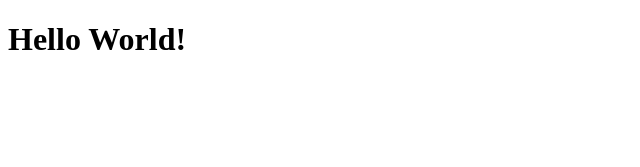
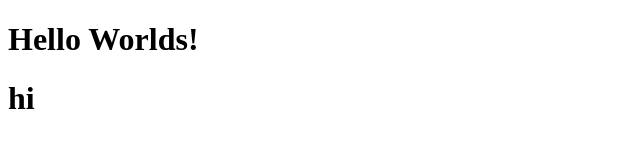
Before and after one commit to aravindkrishna2008/the-better-calendar, a Next.js app in the folder client/: page / in a window 1280 px wide. Shown: the top 167 px of the page, without its empty margins (0-640 px from the left). Built offline with nearby package versions, Linux system fonts and the light colour scheme.

Commit message:
live share not working

```diff
--- a/client/app/page.tsx
+++ b/client/app/page.tsx
@@ -1,11 +1,13 @@
 import Head from "next/head";
 import Image from "next/image";
 import styles from "../styles/Home.module.css";
+import Calendar from "../components/calendar";
 
 export default function HomePage() {
   return (
     <div>
-      <h1>Hello World!</h1>
+      <Calendar />
+      <h1>hi</h1>
     </div>
   );
 }
--- /dev/null
+++ b/client/components/calendar.tsx
@@ -0,0 +1,7 @@
+export default function Calendar() {
+  return (
+    <div>
+      <h1>Hello Worlds!</h1>
+    </div>
+  );
+}
```
Also changed, not shown: client/app/notes/page.tsx (added, +7 -0 lines).
